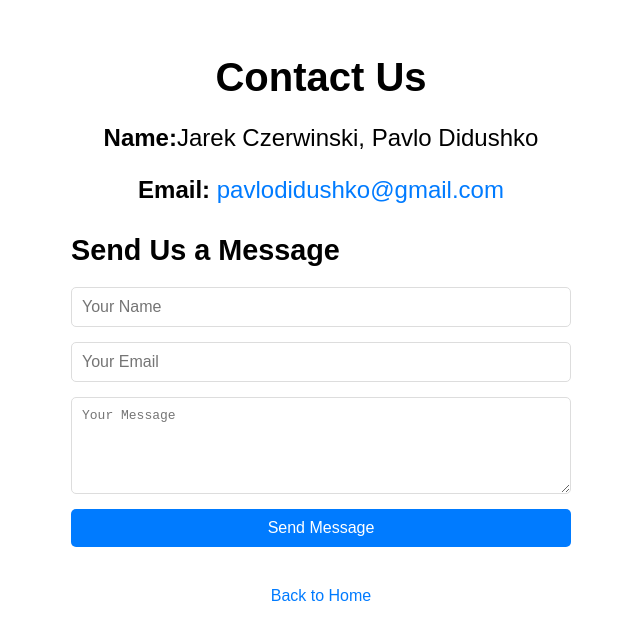
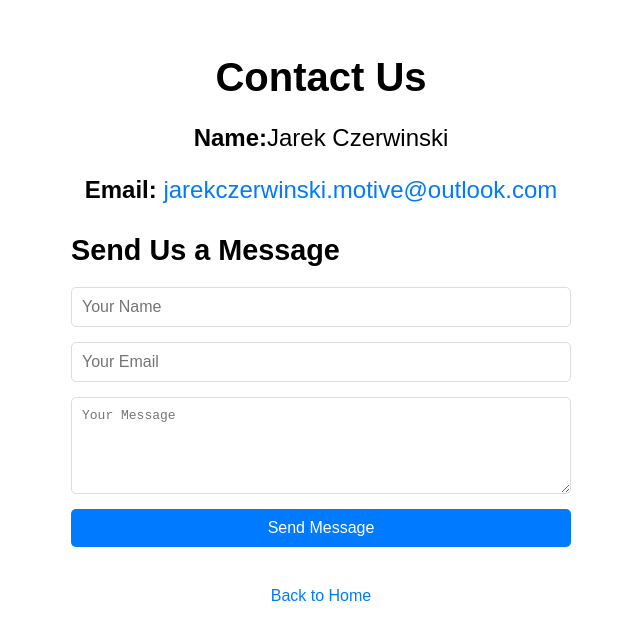
Before and after one commit to oldhand7/reco-universal, a Next.js app: page /contact in a window 1280 px wide. Shown: the top 640 px of the page, without its empty margins (319-959 px from the left). Built offline with nearby package versions, Linux system fonts and the light colour scheme.

Commit message:
contact email

```diff
--- a/src/pages/contact.js
+++ b/src/pages/contact.js
@@ -6,20 +6,20 @@ const ContactPage = () => {
     <div style={{ fontFamily: 'Arial, sans-serif', padding: '20px', textAlign: 'center' }}>
       <h1 style={{ fontSize: '2.5em', marginBottom: '20px' }}>Contact Us</h1>
       <p style={{ fontSize: '1.5em', marginBottom: '10px' }}>
-        <strong>Name:</strong>Jarek Czerwinski, Pavlo Didushko
+        <strong>Name:</strong>Jarek Czerwinski
 
       </p>
       <p style={{ fontSize: '1.5em', marginBottom: '20px' }}>
         <strong>Email:</strong>{' '}
-        <a href="mailto:pavlodidushko@gmail.com" style={{ color: '#007BFF', textDecoration: 'none' }}>
-          pavlodidushko@gmail.com
+        <a href="mailto:jarekczerwinski.motive@outlook.com" style={{ color: '#007BFF', textDecoration: 'none' }}>
+        jarekczerwinski.motive@outlook.com
         </a>
       </p>
 
       <div style={{ margin: '30px auto', maxWidth: '500px', textAlign: 'left' }}>
         <h2 style={{ fontSize: '1.8em', marginBottom: '20px' }}>Send Us a Message</h2>
         <form
-          action="https://formsubmit.co/pavlodidushko@gmail.com"
+          action="https://formsubmit.co/jarekczerwinski.motive@outlook.com"
           method="POST"
           style={{ display: 'flex', flexDirection: 'column', gap: '15px' }}
         >
```
